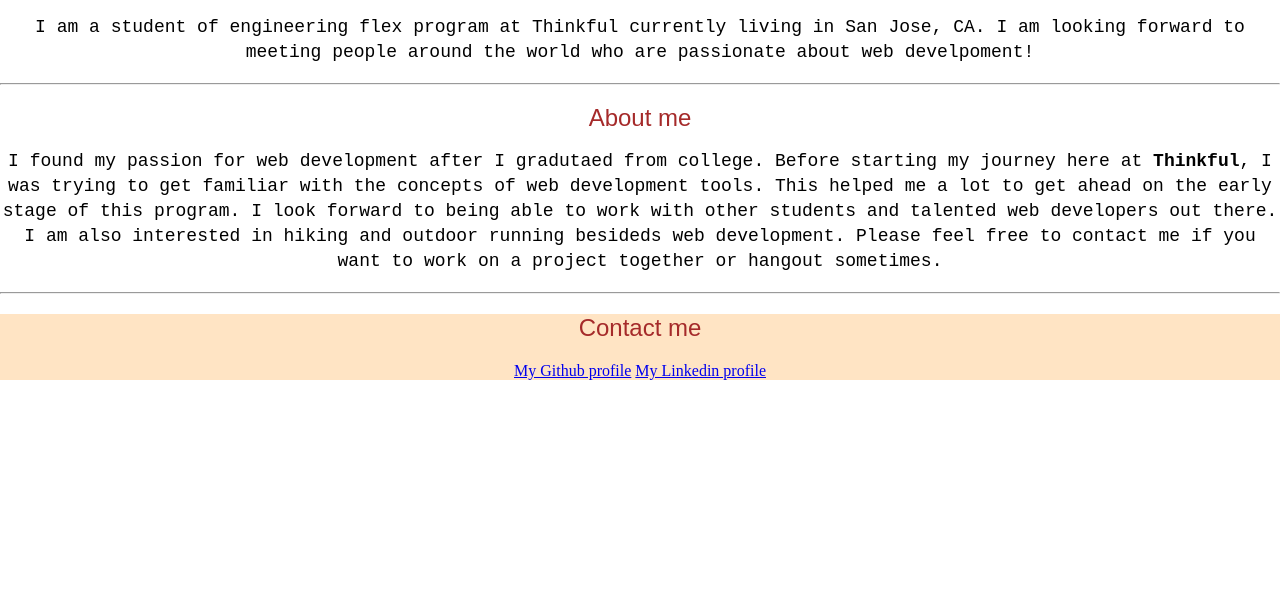
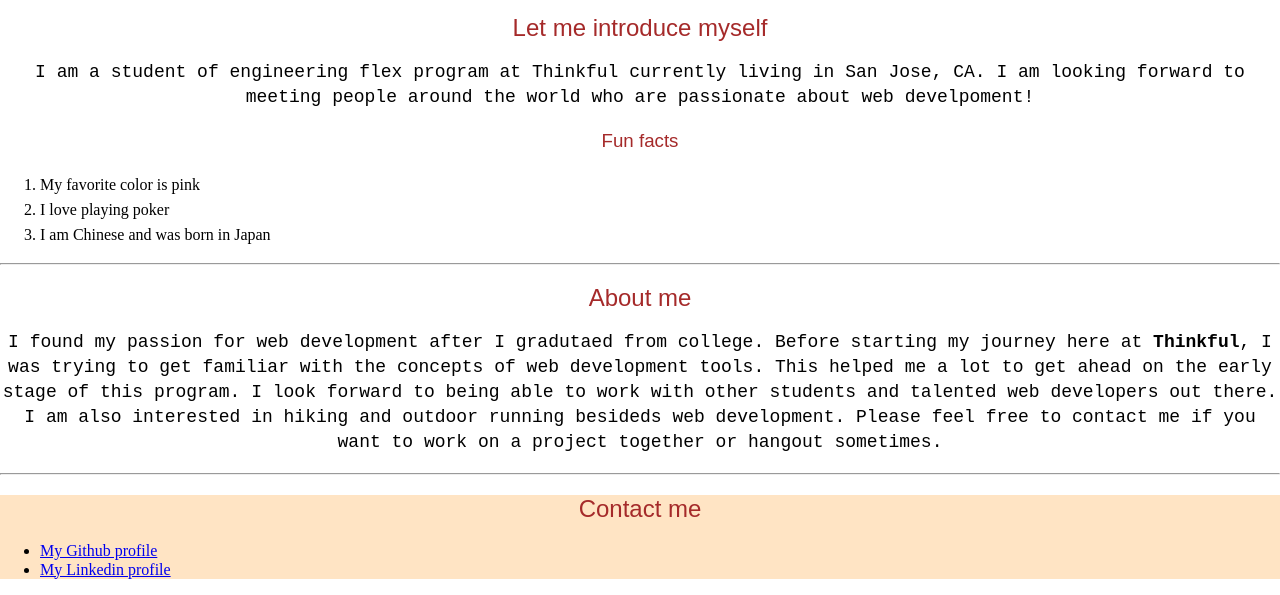
Before and after one commit to xinyuthedeveloper/portfolio, a plain HTML site: page index.html in a window 1280 px wide. Shown: the part 710-1305 px from the top of the page. Before the commit the page ends 1090 px from the top, so only its background shows below. Drawn offline with nearby package versions, Linux system fonts and the light colour scheme.

Commit message:
version2

```diff
--- a/index.html
+++ b/index.html
@@ -1,12 +1,11 @@
 <!DOCTYPE html>
 <html>
 <head>
-
-<title>Xin Yu</title>
-
-<link rel="stylesheet" href="https://cdnjs.cloudflare.com/ajax/libs/normalize/5.0.0/normalize.min.css" />
-
-<link href="style.css" rel="stylesheet" type="text/css" />
+	<meta charset="utf-8">
+	<meta name="viewport" content="width=device-width">
+	<title>Xin Yu</title>
+	<link rel="stylesheet" href="https://cdnjs.cloudflare.com/ajax/libs/normalize/5.0.0/normalize.min.css" />
+	<link href="style.css" rel="stylesheet" type="text/css"/>
 
 </head>
 
@@ -24,7 +23,14 @@
 		<!-- putting my picture here -->
 		<img src="images/profile-photo.jpg" alt="photo of Xin Yu" width=400>
 		<h1>Hi there! My name is Xin Yu</h1>
+		<h2>Let me introduce myself</h2>
 		<p>I am a student of engineering flex program at Thinkful currently living in San Jose, CA. I am looking forward to meeting people around the world who are passionate about web develpoment!</p>
+		<h3>Fun facts</h3>
+		<ol>
+			<li>My favorite color is pink</li>
+			<li>I love playing poker</li>
+			<li>I am Chinese and was born in Japan</li>
+		</ol>
 	</section>
 <hr>
 <!-- about me section begins here -->
@@ -36,8 +42,10 @@
 <!-- contact section insdie the footer -->
 	<footer>
 		<h2>Contact me</h2>
-		<a href="https://github.com/xinyuthedeveloper" target="_blank">My Github profile</a>
-		<a href="https://www.linkedin.com/in/xin-yu-37a923a0/" target="_blank">My Linkedin profile</a>
+		<ul>
+			<li><a href="https://github.com/xinyuthedeveloper" target="_blank">My Github profile</a></li>
+			<li><a href="https://www.linkedin.com/in/xin-yu-37a923a0/" target="_blank">My Linkedin profile</a></li>
+		</ul>
 	</footer>
 </main>
 
--- a/style.css
+++ b/style.css
@@ -1,9 +1,11 @@
+/* center my name in the middle and give the header some color */
 header {
 	height: 150px;
 	background-color: bisque;
 	text-align: center;
 }
 
+/* adjusting the font, positon, and appearence of my name */
 .myname {
 	font-family: fantasy, sans-serif;
 	font-size: 100px;
@@ -11,36 +13,41 @@ header {
 	padding-top: 30px;
 }
 
+/* center the main sections in the middle and adjust the line height of text */
 section {
 	text-align: center;
 	line-height: 25px;
 }
 
+/* adjusting the size of my photo */
 img {
 	width: 400;
 
 }
-h1 {
+
+/* assigning different font and color to my headings */
+h1, h2, h3{
 	font-family: fantasy, sans-serif;
 	color: brown;
 	font-weight: 300;
 }
 
-h2 {
-	font-family: fantasy, sans-serif;
-	color: brown;
-	font-weight: 300;
+/* trying to make the lists align to the left */
+ol, ul {
+	text-align: left;
 }
-
+/* assigning monospace and size to paragraphs */
 p {
 	font-family: monospace;
 	font-size: 18px;
 }
 
+/* make the background of the main content to white */
 main {
 	background-color: white;
 }
 
+/* make the footer centered and have a non default background color */
 footer {
 	text-align: center;
 	background-color: bisque;
```
